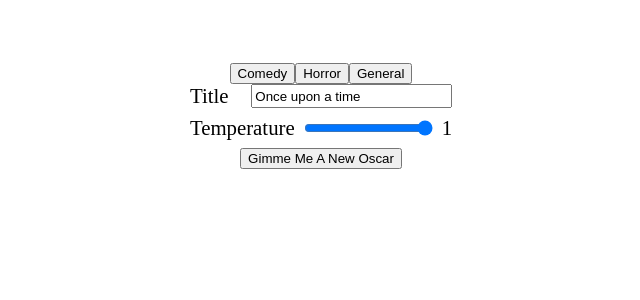
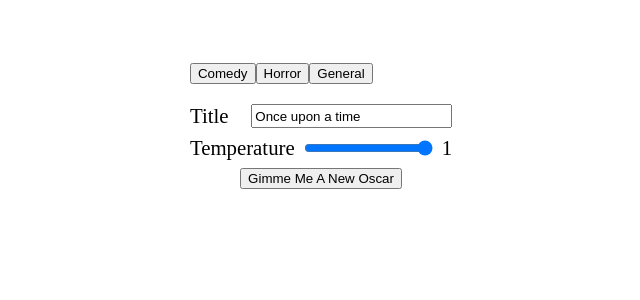
Before and after one commit to IvanNSBS/GPT3-MovieSynopsis-Frontend, a React (Create React App) app: page / in a window 1280 px wide. Shown: the top 300 px of the page, without its empty margins (319-959 px from the left). Built offline with nearby package versions, Linux system fonts and the light colour scheme; no server answers.

Commit message:
Creating AppTabs component

```diff
--- a/src/App.styles.tsx
+++ b/src/App.styles.tsx
@@ -22,4 +22,15 @@ const Output = styled.div`
     font-size: 1.5em;
 `;
 
-export { AppContainer, LabelField, Output }
+const TabsWrapper = styled.div`
+width: 100%;
+    padding-bottom: 20px;
+    display: flex;
+    align-items: flex-start;
+`
+
+const TabButton = styled.button`
+
+`
+
+export { AppContainer, LabelField, Output, TabsWrapper, TabButton }
--- a/src/App.tsx
+++ b/src/App.tsx
@@ -1,7 +1,13 @@
 import React, { useEffect, useState } from "react";
-import { AppContainer, LabelField, Output } from './App.styles';
 import LoadingScreen from './Loading';
 import { SpecificGenerator } from "./GeneratorFetch";
+
+import {
+  AppContainer,
+  LabelField,
+  Output,
+} from './App.styles';
+import AppTabs from "./AppTabs";
 
 const App: React.FC = function ()
 {
@@ -46,13 +52,9 @@ const App: React.FC = function ()
 
   return (
     <AppContainer>
-      <div>
-        <button>Comedy</button>
-        <button>Horror</button>
-        <button>General</button>
-      </div>
 
       <div>
+        <AppTabs/>
 
         <LabelField>
           <label htmlFor='input-prompt'>Title</label>
--- /dev/null
+++ b/src/AppTabs.tsx
@@ -0,0 +1,20 @@
+import React from "react";
+
+import {
+    TabsWrapper,
+    TabButton
+  } from './App.styles';
+
+
+const AppTabs: React.FC = function ()
+{
+    return (
+        <TabsWrapper>
+            <TabButton>Comedy</TabButton>
+            <TabButton>Horror</TabButton>
+            <TabButton>General</TabButton>
+        </TabsWrapper>
+    )
+}
+
+export default AppTabs;
```
